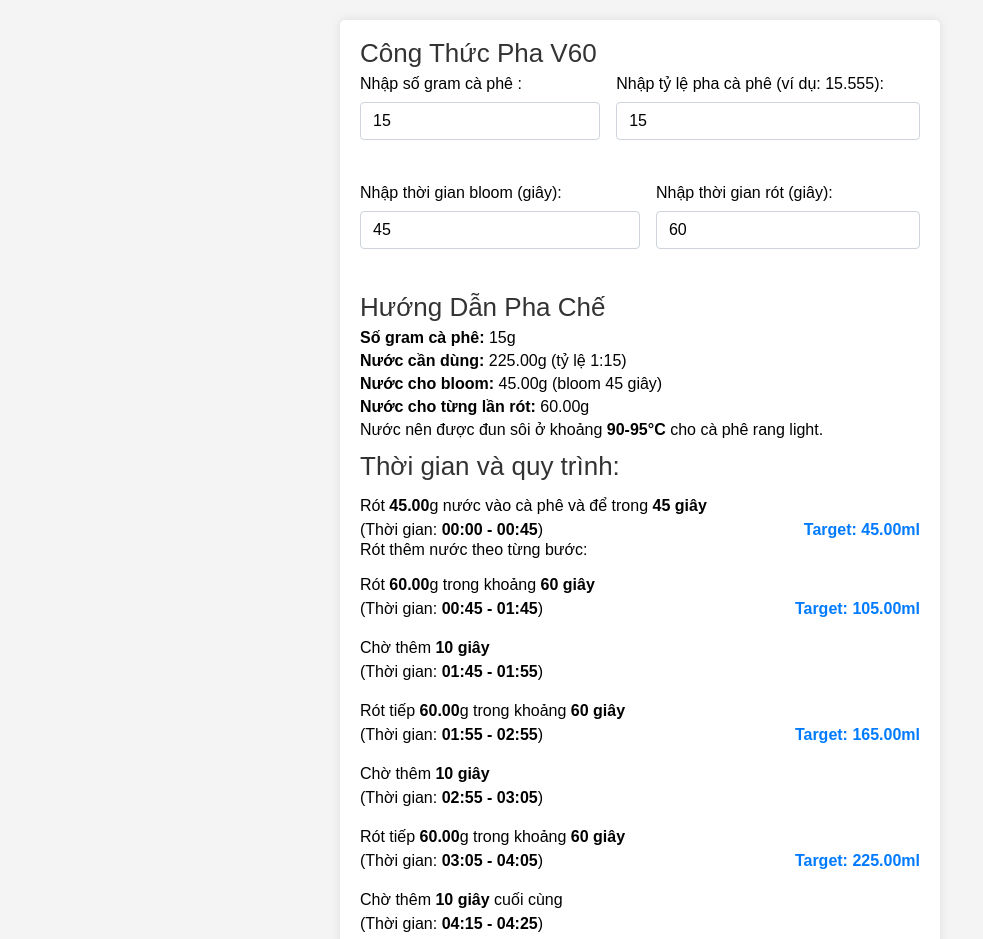
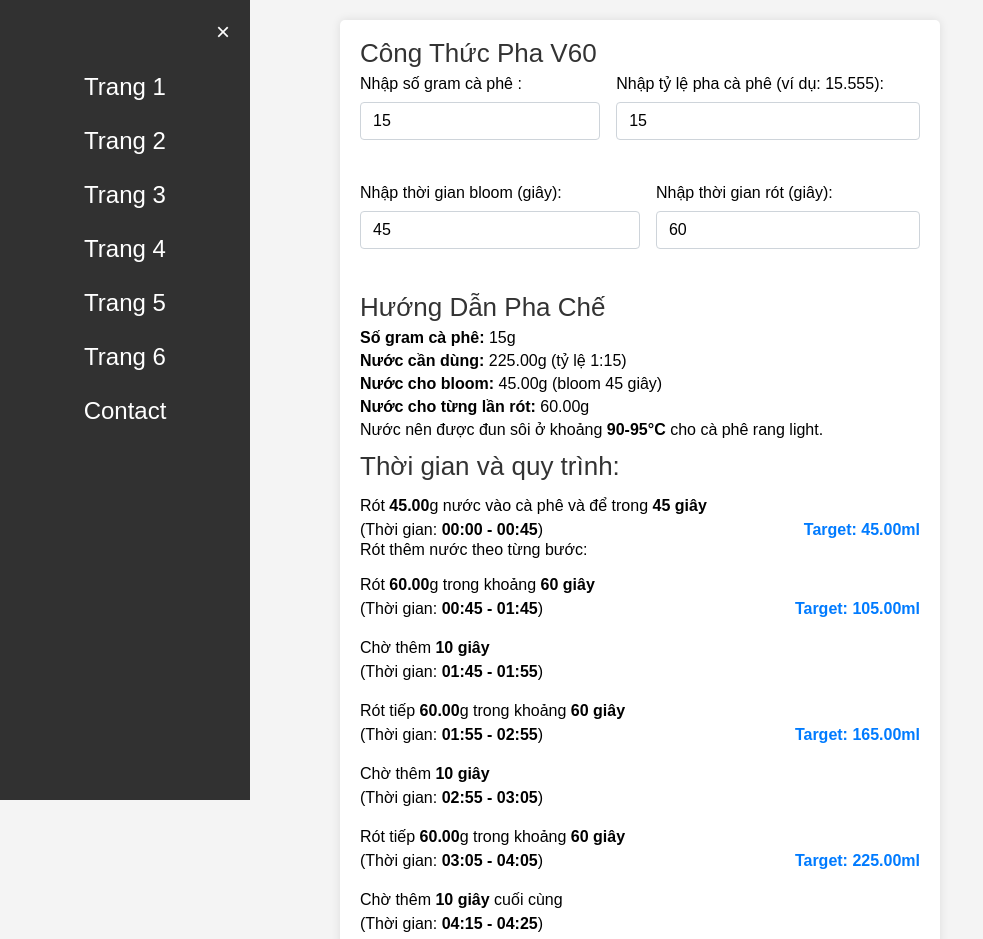
Before and after one commit to d0t666/cafe_v60, a plain HTML site: page index.html in a window 1280 px wide. Shown: the top 939 px of the page, without its empty margins (0-983 px from the left). Drawn offline with Linux system fonts and the light colour scheme.

Commit message:
fix toogle menu

```diff
--- a/index.html
+++ b/index.html
@@ -472,6 +472,22 @@
 
             // Tính toán ngay khi tải trang
             window.onload = calculate;
+            // Hàm toggle menu
+            function toggleMenu() {
+                const menu = document.getElementById("menu");
+                if (menu.style.left === "0px") {
+                    menu.style.left = "-250px"; // Đưa menu ra ngoài màn hình
+                } else {
+                    menu.style.left = "0px"; // Hiện menu
+                }
+            }
+
+            // Hiện menu trên desktop
+            if (window.innerWidth > 768) {
+                document.querySelector(".toggle-menu").style.display = "none";
+                document.querySelector(".menu").style.display = "flex"; // Hiện menu trên desktop
+                document.getElementById("menu").style.left = "0"; // Đặt menu ở vị trí hiện tại
+            }
         </script>
         <!-- Chân trang -->
         <footer>
```
